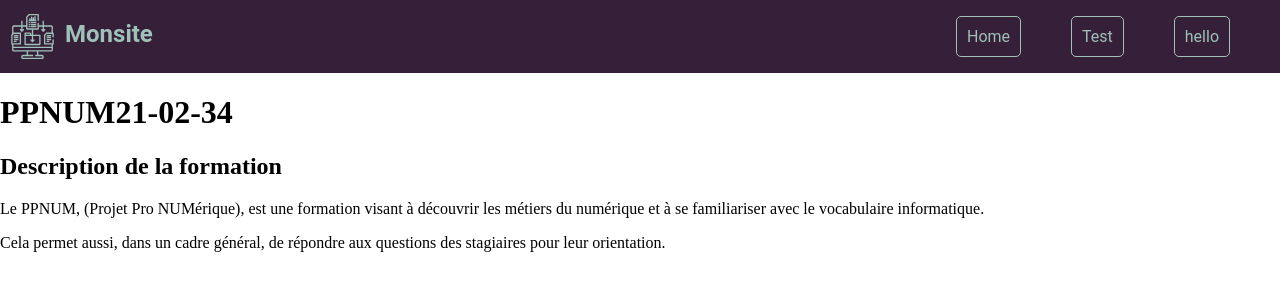
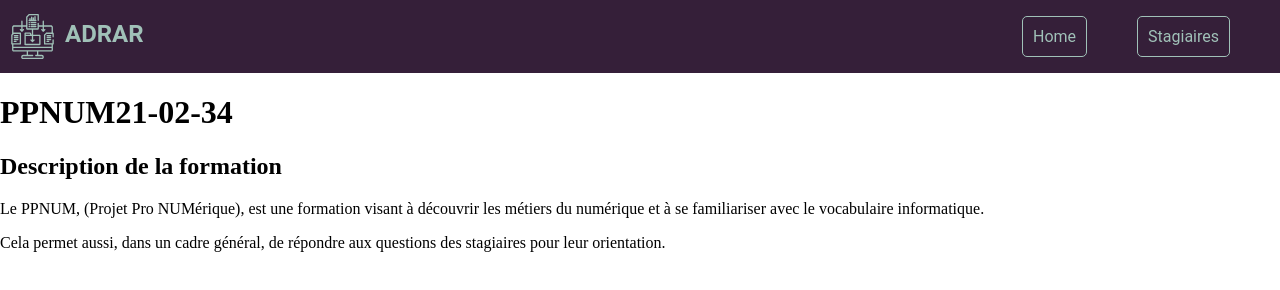
Before and after one commit to mithridatem/ppnum34, a plain HTML site: page index.html in a window 1280 px wide. Drawn offline with Linux system fonts and the light colour scheme.

Commit message:
Update index.html

```diff
--- a/index.html
+++ b/index.html
@@ -14,13 +14,12 @@
                 <img src="./menu.svg" alt="" class="burgerButton" width="40px">
                 <div>
                     <img src="./collecte-de-donnees.svg" alt="" class="brand" width="45px">
-                    <h1>Monsite</h1>
+                    <h1>ADRAR</h1>
                 </div>
             </div>
             <ul>
                 <a><li>Home</li></a>
-                <a><li>Test</li></a>
-                <a><li>hello</li></a>
+                <a><li>Stagiaires</li></a>
             </ul>
             <!-- créer une liste ul avec  des li à intérieur -->
         </nav>
```
